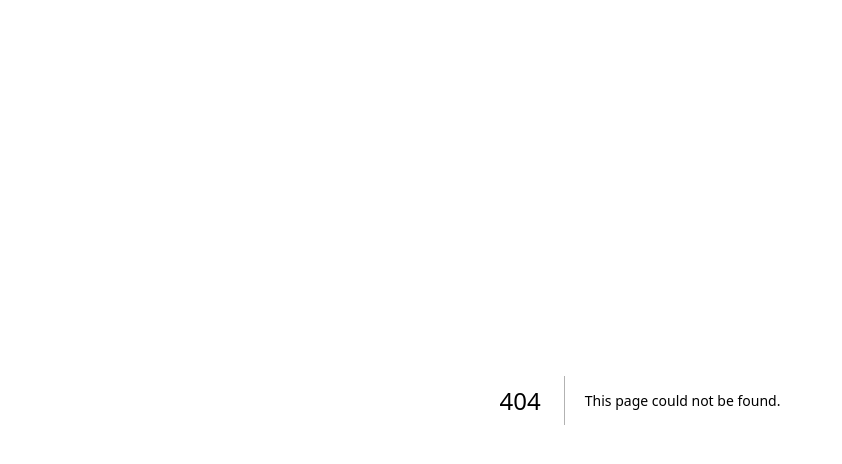
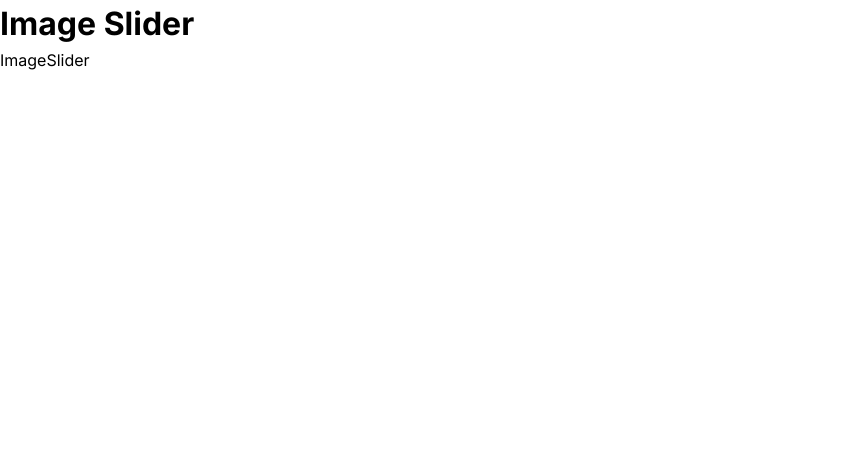
Before and after one commit to jangeroo/react-component-library, a Next.js app: page /image-slider in a window 1280 px wide. Before the commit this address had no page. Shown: the top 464 px of the page, without its empty margins (0-842 px from the left). Built offline with nearby package versions, Linux system fonts and the light colour scheme.

Commit message:
chore: component scaffolding

```diff
--- /dev/null
+++ b/src/app/image-slider/page.tsx
@@ -0,0 +1,10 @@
+import ImageSlider from '@components/image-slider';
+
+export default function Page () {
+  return (
+    <main>
+      <h1>Image Slider</h1>
+      <ImageSlider />
+    </main>
+  );
+}
--- /dev/null
+++ b/src/components/image-slider/image-slider.tsx
@@ -0,0 +1,9 @@
+import React from 'react'
+
+type Props = {}
+
+export default function ImageSlider ({ }: Props) {
+  return (
+    <div>ImageSlider</div>
+  )
+}
--- /dev/null
+++ b/src/components/image-slider/index.ts
@@ -0,0 +1 @@
+export { default } from './image-slider'
```
